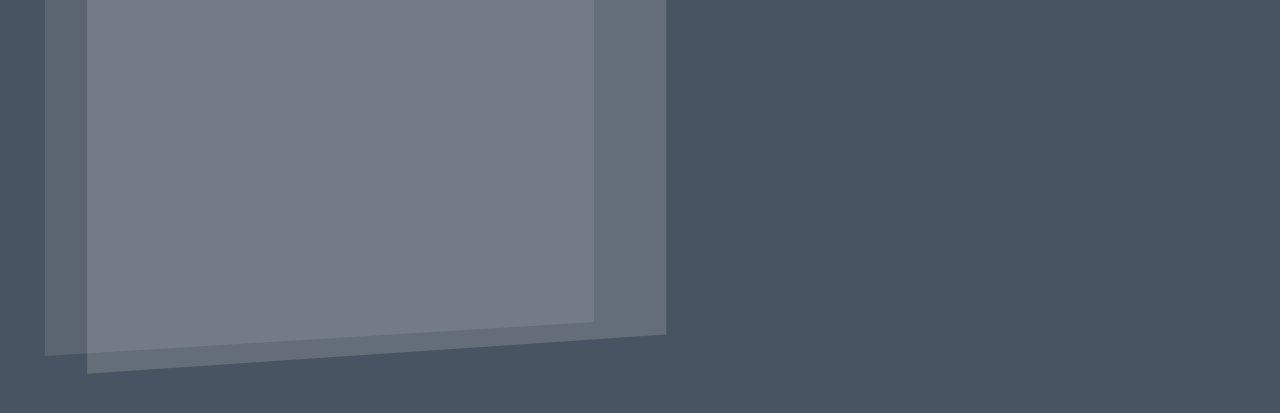
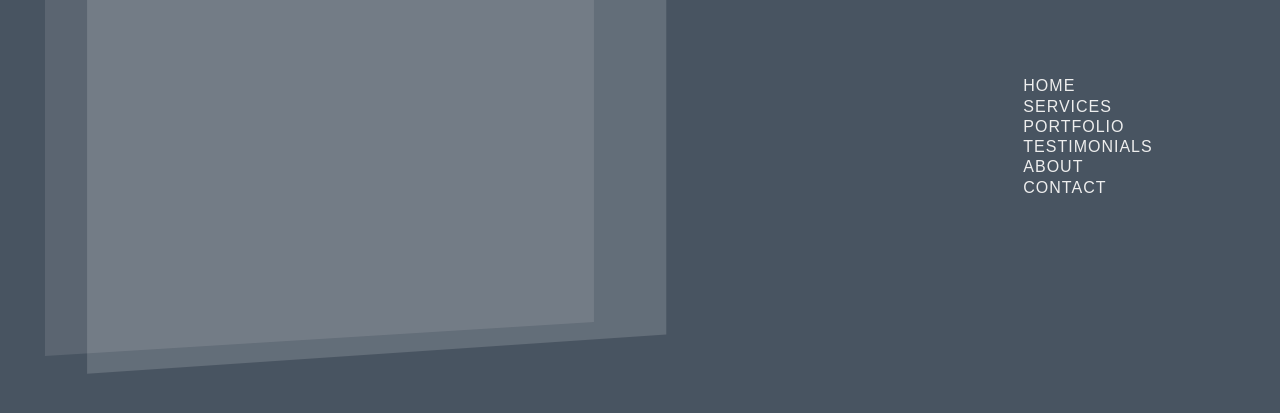
Before and after one commit to CoolSheff131/js-3d, a plain HTML site: page index.html in a window 1280 px wide. Both pictures are taken after a click on the element 1160 px from the left and 32 px from the top of the page. Shown: the part 263-676 px from the top of the page. Drawn offline with Linux system fonts and the light colour scheme; a web font is replaced by a local one.

Commit message:
Добавлены ссылки

```diff
--- a/css/main.css
+++ b/css/main.css
@@ -157,6 +157,36 @@ header{
     text-decoration: none;
 }
 
+.links{
+    position: absolute;
+    width: 30%;
+    right: 0;
+    top: 0;
+    height: 100vh;
+    z-index: 2;
+    display: flex;
+    justify-content: center;
+    align-items: center ;
+}
+.links a{
+    text-decoration: none;
+    color: #eee;
+    padding: .07rem 0;
+    font-size: 1rem;
+    display: inline-block;
+    font-weight: 300;
+    text-transform: uppercase;
+    letter-spacing: 1px;
+    transition: 3s;
+    opacity: 0;
+
+    transform: translateY(10px);
+    animation: hide .5s forwards ease;
+}
+
+.links ul{
+    list-style: none;
+}
 /* Animation */
 
 .container.active .bar{
@@ -194,6 +224,9 @@ header{
 .container.active .main:hover +.shadow.one{
     transform: perspective(1300px) rotateY(20deg) translateZ(230px) scale(0.5);
 }
+.container.active .links a{
+    animation: appear .5s forwards ease  var(--i);
+}
 
 /* KeyFrames */
 @keyframes main-animation {
@@ -228,3 +261,26 @@ header{
         transform: perspective(1300px) rotateY(20deg) translateZ(120px) scale(0.5);
     }
 }
+
+@keyframes hide {
+    from{
+        opacity: 1;
+        transform: translateY(0px);
+
+    }
+    to{
+        opacity: 0;
+        transform: translateY(10px);
+    }
+}
+
+@keyframes appear {
+    from{
+        opacity: 0;
+        transform: translateY(10px);
+    }
+    to{
+        opacity: 1;
+        transform: translateY(0px);
+    }
+}
--- a/index.html
+++ b/index.html
@@ -41,7 +41,28 @@
             <div class="shadow two"></div>
         </div>
 
-
+        <div class="links">
+            <ul>
+                <li>
+                    <a class="link" href="#" style="--i: .1s">Home</a>
+                </li>
+                <li>
+                    <a class="link" href="#" style="--i: .15s">Services</a>
+                </li>
+                <li>
+                    <a class="link" href="#" style="--i: .2s">Portfolio</a>
+                </li>
+                <li>
+                    <a class="link" href="#" style="--i: .25s">Testimonials</a>
+                </li>
+                <li>
+                    <a class="link" href="#" style="--i: .3s">About</a>
+                </li>
+                <li>
+                    <a class="link" href="#" style="--i: .35s">Contact</a>
+                </li>
+            </ul>
+        </div>
 
 
     </div>
```
